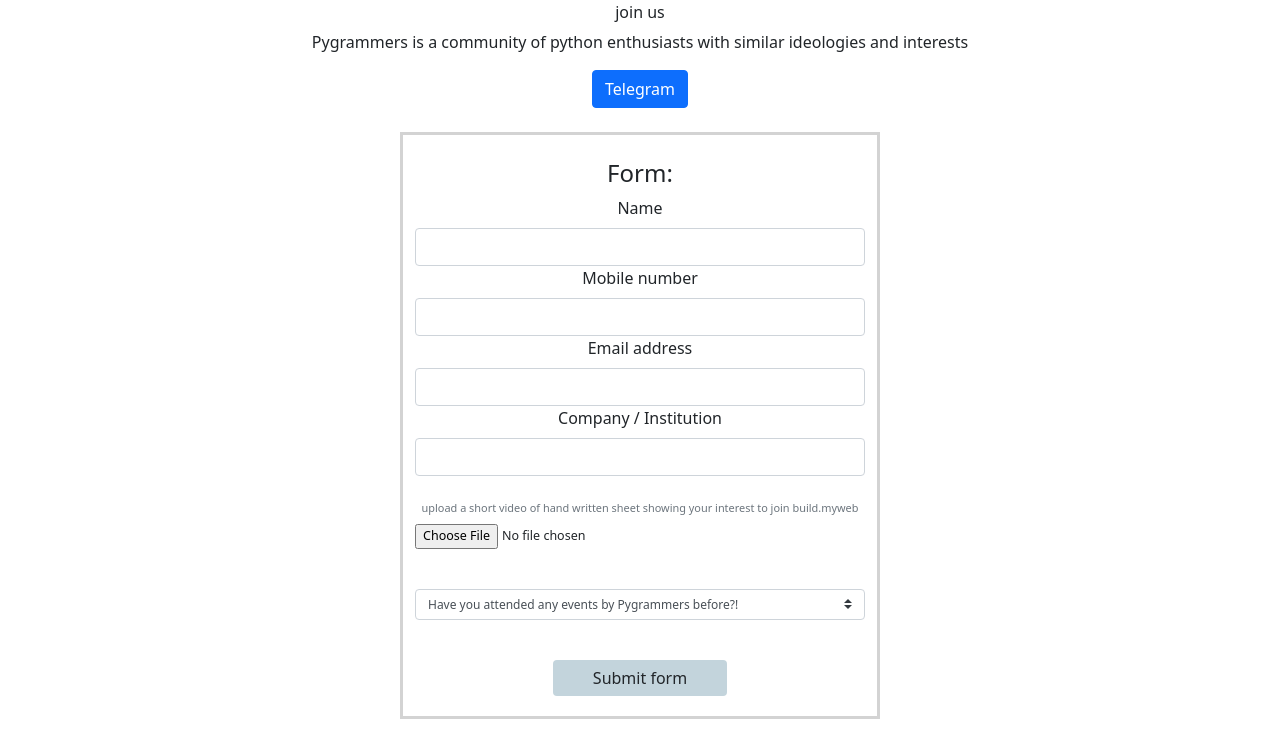
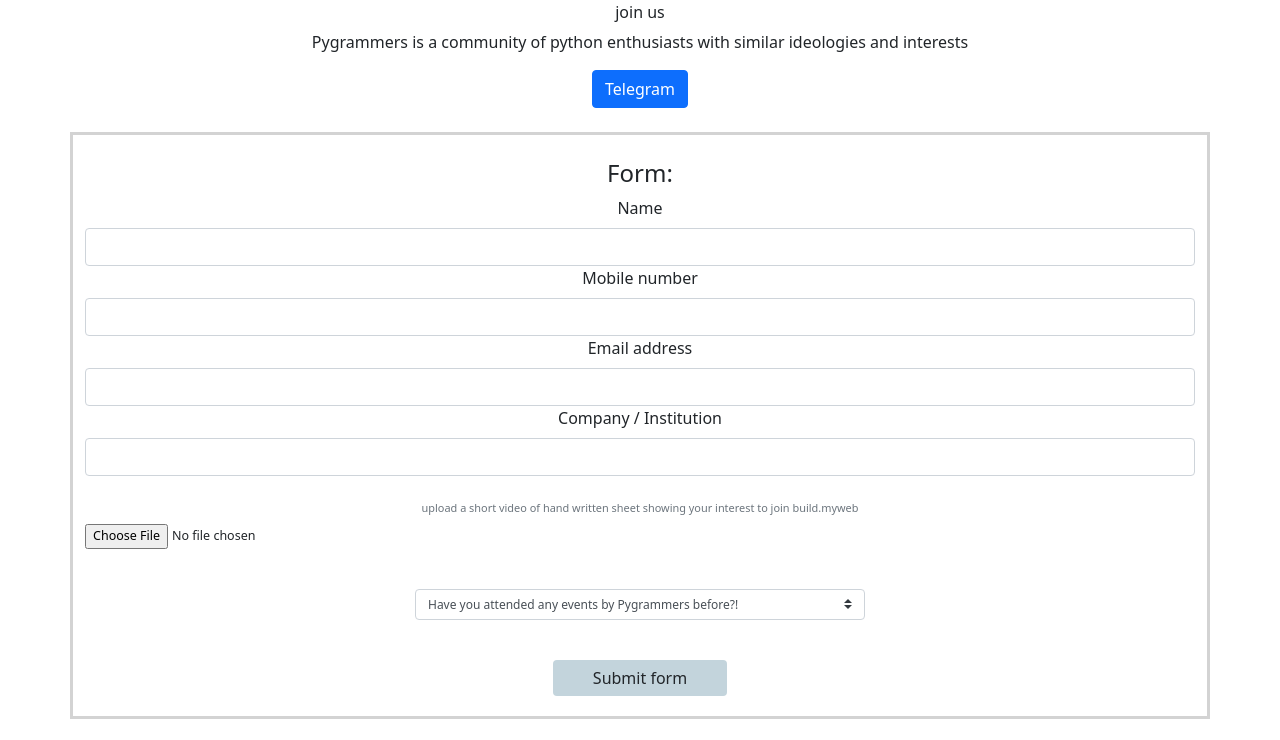
Before and after one commit to erinedward/pygrammers, a plain HTML site: page index.html in a window 1280 px wide. Shown: the part 492-1232 px from the top of the page. Drawn offline with nearby package versions, Linux system fonts and the light colour scheme.

Commit message:
Update index.html

```diff
--- a/index.html
+++ b/index.html
@@ -67,7 +67,7 @@
           </div>
           <br>
     <div>
-        <form id="form" style="border: 3px solid lightgray; width: fit-content;" class="container">
+        <form id="form" style="border: 3px solid lightgray; width:100%;" class="container">
             <br>
             <h4 style="text-align: center;">Form:</h4>
             <div class="form-group center_div">
```
